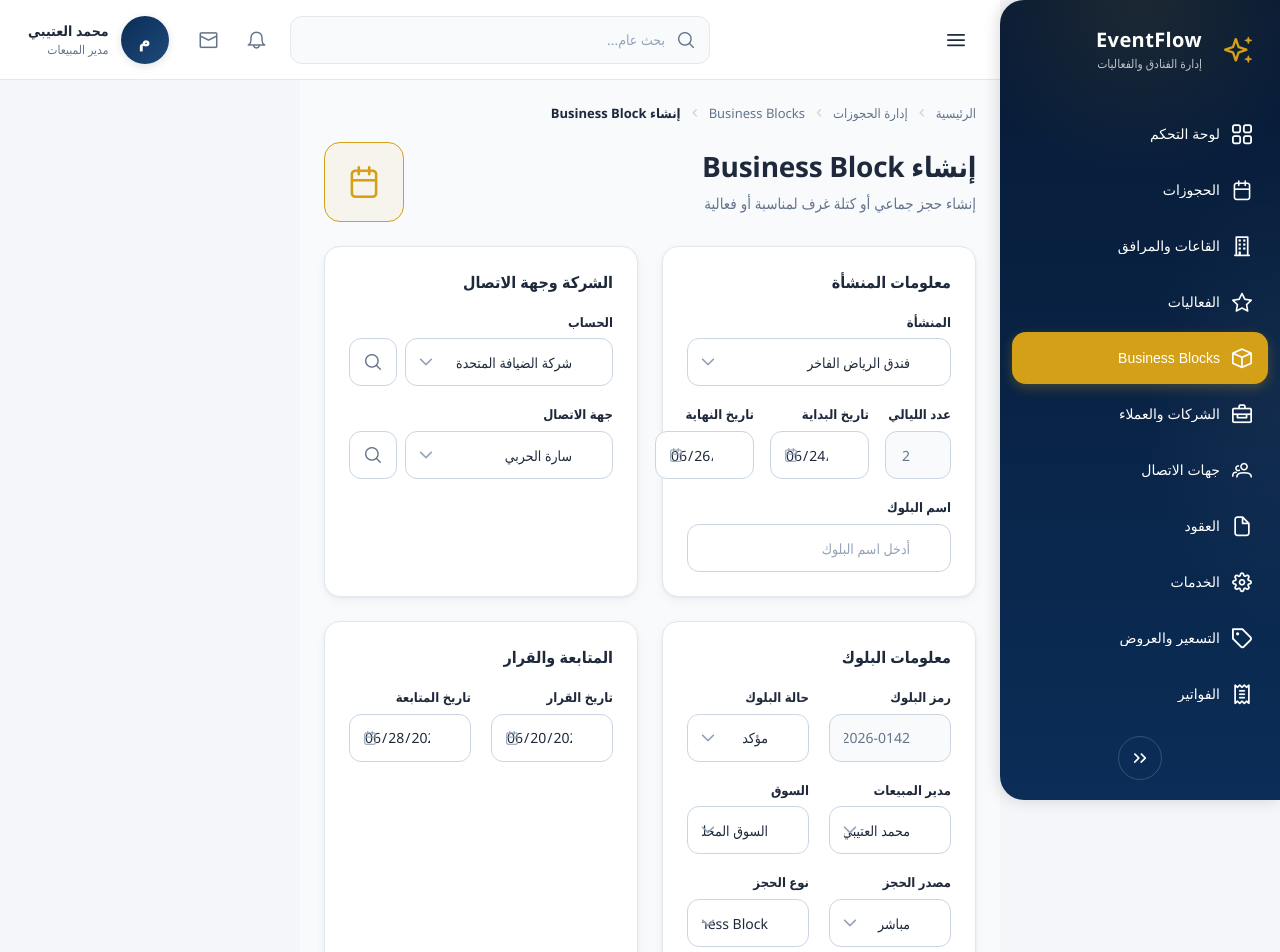
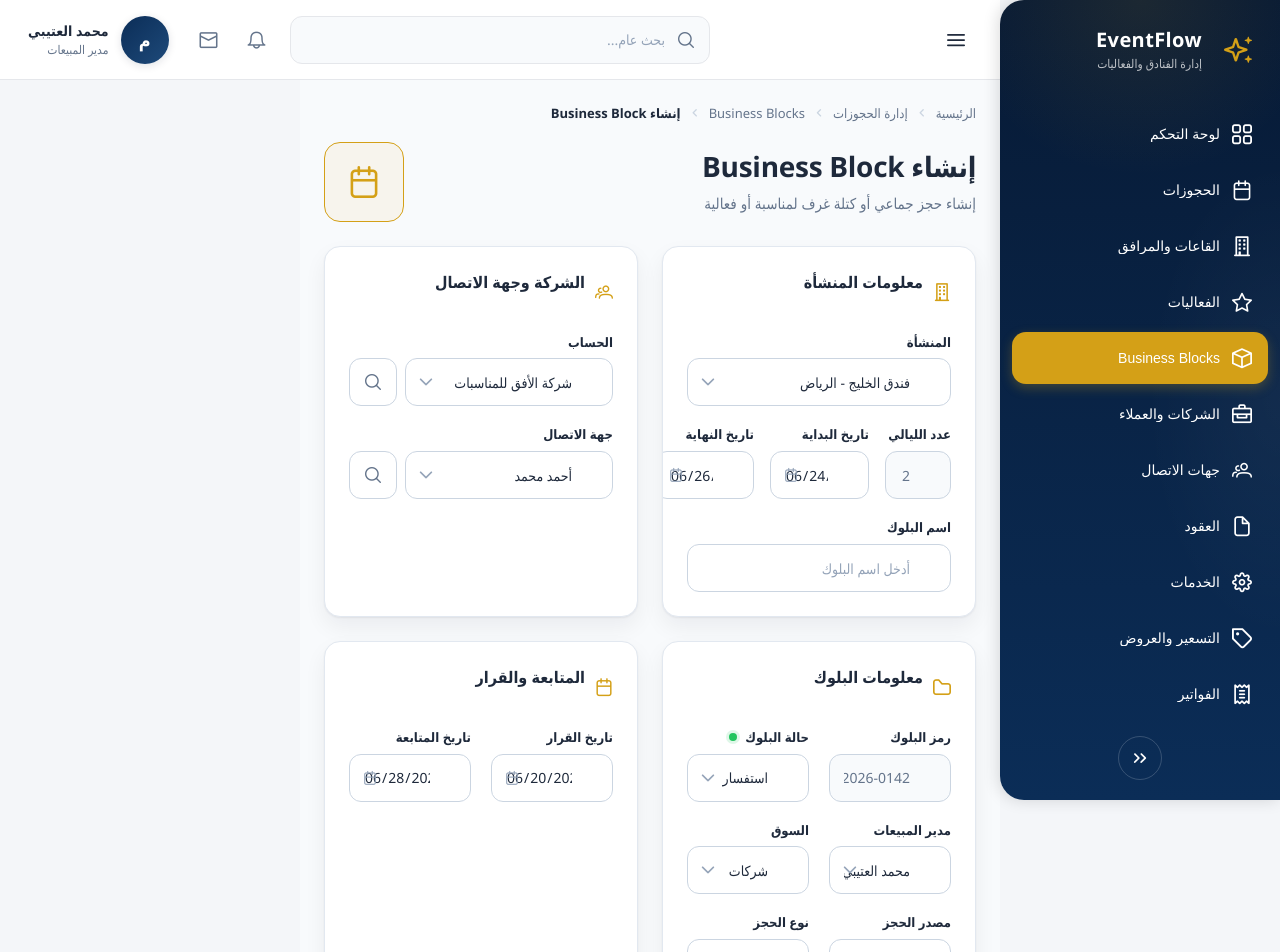
Before and after one commit to turkialshamiri/block-event-prototype, an Angular app: page / in a window 1280 px wide. Shown: the top 952 px of the page. Built offline with nearby package versions, Linux system fonts and the light colour scheme.

Commit message:
Refactor fake data and improve card UI by adding relevant icons

```diff
--- a/src/app/layout/main-content/main-content.component.html
+++ b/src/app/layout/main-content/main-content.component.html
@@ -30,7 +30,10 @@
 
   <section class="content-grid" aria-label="أقسام النموذج">
     <article class="content-card">
-      <h2 class="content-card__title">معلومات المنشأة</h2>
+      <div class="content-card__header">
+        <i class="pi pi-building content-card__title-icon" aria-hidden="true"></i>
+        <h2 class="content-card__title">معلومات المنشأة</h2>
+      </div>
       <div class="form-fields">
         <div class="form-field">
           <label class="form-label" for="property">المنشأة</label>
@@ -84,7 +87,10 @@
     </article>
 
     <article class="content-card">
-      <h2 class="content-card__title">الشركة وجهة الاتصال</h2>
+      <div class="content-card__header">
+        <i class="pi pi-users content-card__title-icon" aria-hidden="true"></i>
+        <h2 class="content-card__title">الشركة وجهة الاتصال</h2>
+      </div>
       <div class="form-fields">
         <div class="form-field">
           <label class="form-label" for="account">الحساب</label>
@@ -123,7 +129,10 @@
     </article>
 
     <article class="content-card">
-      <h2 class="content-card__title">معلومات البلوك</h2>
+      <div class="content-card__header">
+        <i class="pi pi-folder content-card__title-icon" aria-hidden="true"></i>
+        <h2 class="content-card__title">معلومات البلوك</h2>
+      </div>
       <div class="form-fields form-fields--grid">
         <div class="form-field">
           <label class="form-label" for="block-code">رمز البلوك</label>
@@ -137,9 +146,23 @@
         </div>
 
         <div class="form-field">
-          <label class="form-label" for="block-status">حالة البلوك</label>
+          <label class="form-label form-label--with-indicator" for="block-status">
+            حالة البلوك
+            <span
+              class="status-dot"
+              [class.status-dot--green]="selectedBlockStatus() === 'confirmed'"
+              [class.status-dot--red]="selectedBlockStatus() === 'cancelled'"
+              [class.status-dot--orange]="selectedBlockStatus() === 'tentative'"
+              aria-hidden="true"
+            ></span>
+          </label>
           <div class="form-control-wrap">
-            <select id="block-status" class="form-control">
+            <select
+              id="block-status"
+              class="form-control"
+              [value]="selectedBlockStatus()"
+              (change)="onBlockStatusChange($event)"
+            >
               @for (option of blockStatuses; track option.value) {
                 <option [value]="option.value">{{ option.label }}</option>
               }
@@ -153,7 +176,9 @@
           <div class="form-control-wrap">
             <select id="sales-manager" class="form-control">
               @for (option of salesManagers; track option.value) {
-                <option [value]="option.value">{{ option.label }}</option>
+                <option [value]="option.value" [selected]="option.value === defaultSalesManager">
+                  {{ option.label }}
+                </option>
               }
             </select>
             <i class="pi pi-chevron-down form-control__icon" aria-hidden="true"></i>
@@ -165,7 +190,9 @@
           <div class="form-control-wrap">
             <select id="market" class="form-control">
               @for (option of markets; track option.value) {
-                <option [value]="option.value">{{ option.label }}</option>
+                <option [value]="option.value" [selected]="option.value === defaultMarket">
+                  {{ option.label }}
+                </option>
               }
             </select>
             <i class="pi pi-chevron-down form-control__icon" aria-hidden="true"></i>
@@ -189,7 +216,9 @@
           <div class="form-control-wrap">
             <select id="booking-type" class="form-control">
               @for (option of bookingTypes; track option.value) {
-                <option [value]="option.value">{{ option.label }}</option>
+                <option [value]="option.value" [selected]="option.value === defaultBookingType">
+                  {{ option.label }}
+                </option>
               }
             </select>
             <i class="pi pi-chevron-down form-control__icon" aria-hidden="true"></i>
@@ -199,7 +228,10 @@
     </article>
 
     <article class="content-card">
-      <h2 class="content-card__title">المتابعة والقرار</h2>
+      <div class="content-card__header">
+        <i class="pi pi-calendar content-card__title-icon" aria-hidden="true"></i>
+        <h2 class="content-card__title">المتابعة والقرار</h2>
+      </div>
       <div class="form-fields form-fields--grid">
         <div class="form-field">
           <label class="form-label" for="decision-date">تاريخ القرار</label>
--- a/src/app/layout/main-content/main-content.component.scss
+++ b/src/app/layout/main-content/main-content.component.scss
@@ -267,7 +267,6 @@ select.form-control {
   border: 1px solid #e2e8f0;
   border-radius: 16px;
   padding: 24px;
-  box-shadow: 0 1px 3px rgba(15, 23, 42, 0.06), 0 4px 12px rgba(15, 23, 42, 0.04);
 }
 
 @media (max-width: 1024px) {
--- a/src/app/layout/main-content/main-content.component.ts
+++ b/src/app/layout/main-content/main-content.component.ts
@@ -1,4 +1,4 @@
-import { Component } from '@angular/core';
+import { Component, signal } from '@angular/core';
 
 interface BreadcrumbItem {
   label: string;
@@ -24,50 +24,84 @@ export class MainContentComponent {
   ];
 
   protected readonly properties: SelectOption[] = [
-    { label: 'فندق الرياض الفاخر', value: 'riyadh-luxury' },
-    { label: 'فندق جدة البحر الأحمر', value: 'jeddah-red-sea' },
-    { label: 'منتجع العلا الصحراوي', value: 'ula-desert' },
+    { label: 'فندق الخليج - الرياض', value: 'gulf-hotel-riyadh' },
+    { label: 'فندق النخبة - جدة', value: 'elite-hotel-jeddah' },
+    { label: 'منتجع الواحة - الخبر', value: 'oasis-resort-khobar' },
+    { label: 'فندق الأعمال - الدمام', value: 'business-hotel-dammam' },
   ];
 
   protected readonly accounts: SelectOption[] = [
-    { label: 'شركة الضيافة المتحدة', value: 'hospitality-united' },
-    { label: 'مجموعة الفعاليات الدولية', value: 'events-intl' },
-    { label: 'مؤسسة الاجتماعات الخليجية', value: 'gulf-meetings' },
+    { label: 'شركة الأفق للمناسبات', value: 'ufuq-events' },
+    { label: 'مجموعة النخبة', value: 'elite-group' },
+    { label: 'شركة الخليج للفعاليات', value: 'gulf-events' },
+    { label: 'شركة الريادة للأعمال', value: 'riyada-business' },
   ];
 
   protected readonly contacts: SelectOption[] = [
-    { label: 'سارة الحربي', value: 'sarah' },
-    { label: 'أحمد القحطاني', value: 'ahmed' },
-    { label: 'نورة الشمري', value: 'noura' },
+    { label: 'أحمد محمد', value: 'ahmed-mohammed' },
+    { label: 'خالد عبدالله', value: 'khalid-abdullah' },
+    { label: 'سارة علي', value: 'sarah-ali' },
+    { label: 'نورة أحمد', value: 'noura-ahmed' },
   ];
 
   protected readonly blockStatuses: SelectOption[] = [
+    { label: 'استفسار', value: 'inquiry' },
+    { label: 'مبدئي', value: 'tentative' },
+    { label: 'فرصة محتملة', value: 'prospect' },
     { label: 'مؤكد', value: 'confirmed' },
-    { label: 'قيد المراجعة', value: 'pending' },
-    { label: 'مسودة', value: 'draft' },
+    { label: 'ملغي', value: 'cancelled' },
+    { label: 'مفقود', value: 'lost' },
+    { label: 'مكتمل', value: 'completed' },
   ];
 
   protected readonly salesManagers: SelectOption[] = [
-    { label: 'محمد العتيبي', value: 'mohammed' },
-    { label: 'فهد الدوسري', value: 'fahad' },
-    { label: 'ريم العنزي', value: 'reem' },
+    { label: 'محمد العتيبي', value: 'mohammed-alotaibi' },
+    { label: 'خالد الحربي', value: 'khalid-alharbi' },
+    { label: 'سارة القحطاني', value: 'sarah-alqahtani' },
+    { label: 'أحمد الشهري', value: 'ahmed-alshehri' },
+    { label: 'نورة السبيعي', value: 'noura-alsubaie' },
   ];
 
   protected readonly markets: SelectOption[] = [
-    { label: 'السوق المحلي', value: 'local' },
-    { label: 'السوق الإقليمي', value: 'regional' },
-    { label: 'السوق الدولي', value: 'international' },
+    { label: 'شركات', value: 'corporate' },
+    { label: 'جهات حكومية', value: 'government' },
+    { label: 'جمعيات', value: 'associations' },
+    { label: 'تعليم', value: 'education' },
+    { label: 'رياضة', value: 'sports' },
+    { label: 'حفلات زفاف', value: 'weddings' },
+    { label: 'مناسبات اجتماعية', value: 'social-events' },
   ];
 
   protected readonly bookingSources: SelectOption[] = [
     { label: 'مباشر', value: 'direct' },
-    { label: 'وكيل سفر', value: 'agent' },
-    { label: 'منصة إلكترونية', value: 'online' },
+    { label: 'فريق المبيعات', value: 'sales-team' },
+    { label: 'الموقع الإلكتروني', value: 'website' },
+    { label: 'إحالة', value: 'referral' },
+    { label: 'شريك أعمال', value: 'business-partner' },
+    { label: 'معرض أو مؤتمر', value: 'exhibition-conference' },
   ];
 
   protected readonly bookingTypes: SelectOption[] = [
-    { label: 'Business Block', value: 'business-block' },
-    { label: 'Group Booking', value: 'group' },
-    { label: 'Event Package', value: 'event' },
+    { label: 'زفاف', value: 'wedding' },
+    { label: 'مؤتمر', value: 'conference' },
+    { label: 'اجتماع', value: 'meeting' },
+    { label: 'معرض', value: 'exhibition' },
+    { label: 'دورة تدريبية', value: 'training' },
+    { label: 'فعالية شركات', value: 'corporate-event' },
+    { label: 'فعالية اجتماعية', value: 'social-event' },
+    { label: 'فعالية خاصة', value: 'private-event' },
   ];
+
+  protected readonly defaultBlockStatus = 'confirmed';
+  protected readonly defaultMarket = 'corporate';
+  protected readonly defaultBookingType = 'wedding';
+  protected readonly defaultSalesManager = 'mohammed-alotaibi';
+
+  protected readonly selectedBlockStatus = signal(this.defaultBlockStatus);
+
+  protected onBlockStatusChange(event: Event): void {
+    const select = event.target as HTMLSelectElement | null;
+    if (!select) return;
+    this.selectedBlockStatus.set(select.value);
+  }
 }
--- a/src/app/layout/summary-panel/summary-panel.component.ts
+++ b/src/app/layout/summary-panel/summary-panel.component.ts
@@ -21,7 +21,7 @@ export class SummaryPanelComponent {
     { label: 'تاريخ النهاية', value: '26 يونيو 2026', icon: 'pi pi-calendar-times' },
     { label: 'عدد الليالي', value: '2', icon: 'pi pi-moon', badge: 'gray' },
     { label: 'الحالة', value: 'مؤكد', icon: 'pi pi-check-circle', badge: 'green' },
-    { label: 'مدير المبيعات', value: 'محمد العتيبي', icon: 'pi pi-id-card' },
-    { label: 'نوع الحجز', value: 'Business Block', icon: 'pi pi-box' },
+    { label: 'مدير المبيعات', value: 'محمد العتيبي', icon: 'pi pi-user' },
+    { label: 'نوع الحجز', value: 'Business Block', icon: 'pi pi-tag' },
   ];
 }
--- a/src/styles.scss
+++ b/src/styles.scss
@@ -18,3 +18,69 @@ body {
   font-family: 'Segoe UI', Tahoma, Arial, sans-serif;
   background: #f4f6f9;
 }
+
+/* Hospitality accents (global to avoid component style budget) */
+.content-card,
+.summary-card {
+  position: relative;
+  overflow: hidden;
+  box-shadow: 0 1px 2px rgba(15, 23, 42, 0.06), 0 10px 22px rgba(15, 23, 42, 0.06);
+}
+
+.content-card::before,
+.summary-card::before {
+  content: '';
+  position: absolute;
+  top: 0;
+  left: 0;
+  right: 0;
+  height: 36px;
+  background: linear-gradient(180deg, rgba(255, 255, 255, 0.04) 0%, rgba(255, 255, 255, 0) 100%);
+  opacity: 0.9;
+  pointer-events: none;
+}
+
+.summary-card::before {
+  height: 32px;
+}
+
+.content-card__header {
+  display: flex;
+  align-items: center;
+  gap: 10px;
+  margin-bottom: 20px;
+}
+
+.content-card__title-icon {
+  color: #d4a017;
+  font-size: 18px;
+}
+
+.form-label--with-indicator {
+  display: inline-flex;
+  align-items: center;
+  gap: 8px;
+}
+
+.status-dot {
+  width: 8px;
+  height: 8px;
+  border-radius: 999px;
+  background: #cbd5e1;
+  box-shadow: 0 0 0 3px rgba(148, 163, 184, 0.12);
+}
+
+.status-dot--green {
+  background: #22c55e;
+  box-shadow: 0 0 0 3px rgba(34, 197, 94, 0.14);
+}
+
+.status-dot--red {
+  background: #ef4444;
+  box-shadow: 0 0 0 3px rgba(239, 68, 68, 0.14);
+}
+
+.status-dot--orange {
+  background: #f59e0b;
+  box-shadow: 0 0 0 3px rgba(245, 158, 11, 0.14);
+}
```
Also changed, not shown: src/app/layout/summary-panel/summary-panel.component.scss (+18 -4 lines).
